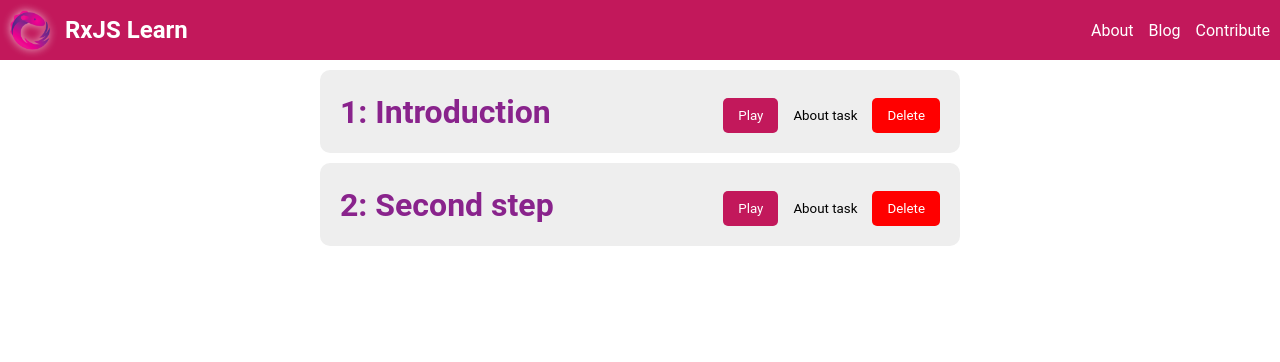
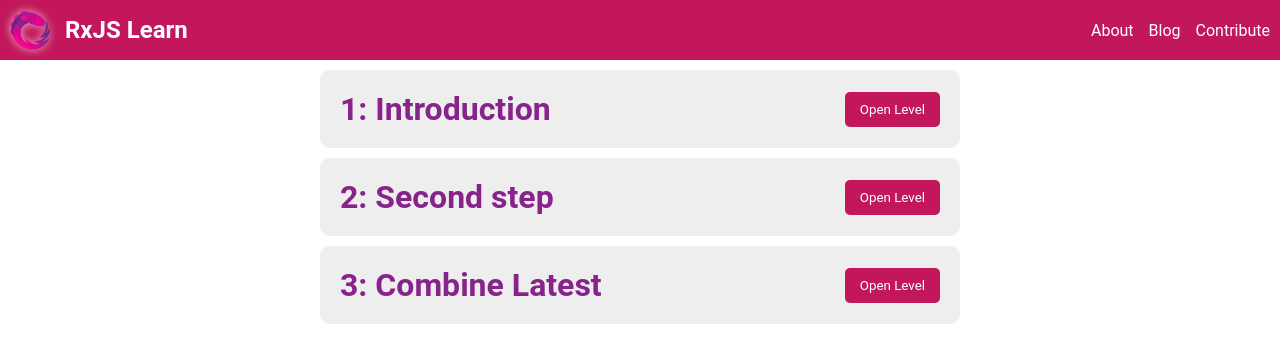
Before and after one commit to typicalRussianMan/rxjs-learn-app, an Angular app: page /select in a window 1280 px wide. Shown: the top 362 px of the page. Built offline with nearby package versions, Linux system fonts and the light colour scheme; a web font is replaced by a local one.

Commit message:
Add `open level` button without functionality

```diff
--- a/src/app/pages/task-select/task-select-page.component.html
+++ b/src/app/pages/task-select/task-select-page.component.html
@@ -8,9 +8,9 @@
             {{ index + 1 }}: {{ task.title }}
           </span>
           <div>
-            <button class="button primary">Play</button>
-            <button class="button accent">About task</button>
-            <button class="button warn">Delete</button>
+            <button class="button primary">
+              Open Level
+            </button>
           </div>
         </div>
       </ng-container>
--- a/src/assets/task-data.json
+++ b/src/assets/task-data.json
@@ -8,5 +8,10 @@
     "title": "Second step",
     "description": "Just test",
     "id": "2"
+  },
+  {
+    "title": "Combine Latest",
+    "description": "Leaning `combineLatest`",
+    "id": "3"
   }
 ]
--- a/src/index.html
+++ b/src/index.html
@@ -2,7 +2,7 @@
 <html lang="en">
 <head>
   <meta charset="utf-8">
-  <title>RxjsLearnApp</title>
+  <title>RxJS Learn</title>
   <base href="/">
   <meta name="viewport" content="width=device-width, initial-scale=1">
   <link rel="icon" type="image/x-icon" href="favicon.ico">
--- a/src/styles.css
+++ b/src/styles.css
@@ -42,6 +42,9 @@ button.button {
   background-color: var(--btn-color);
   border: none;
   cursor: pointer;
+  display: flex;
+  align-items: center;
+  justify-content: center;
 }
 
 button.button:hover {
```
